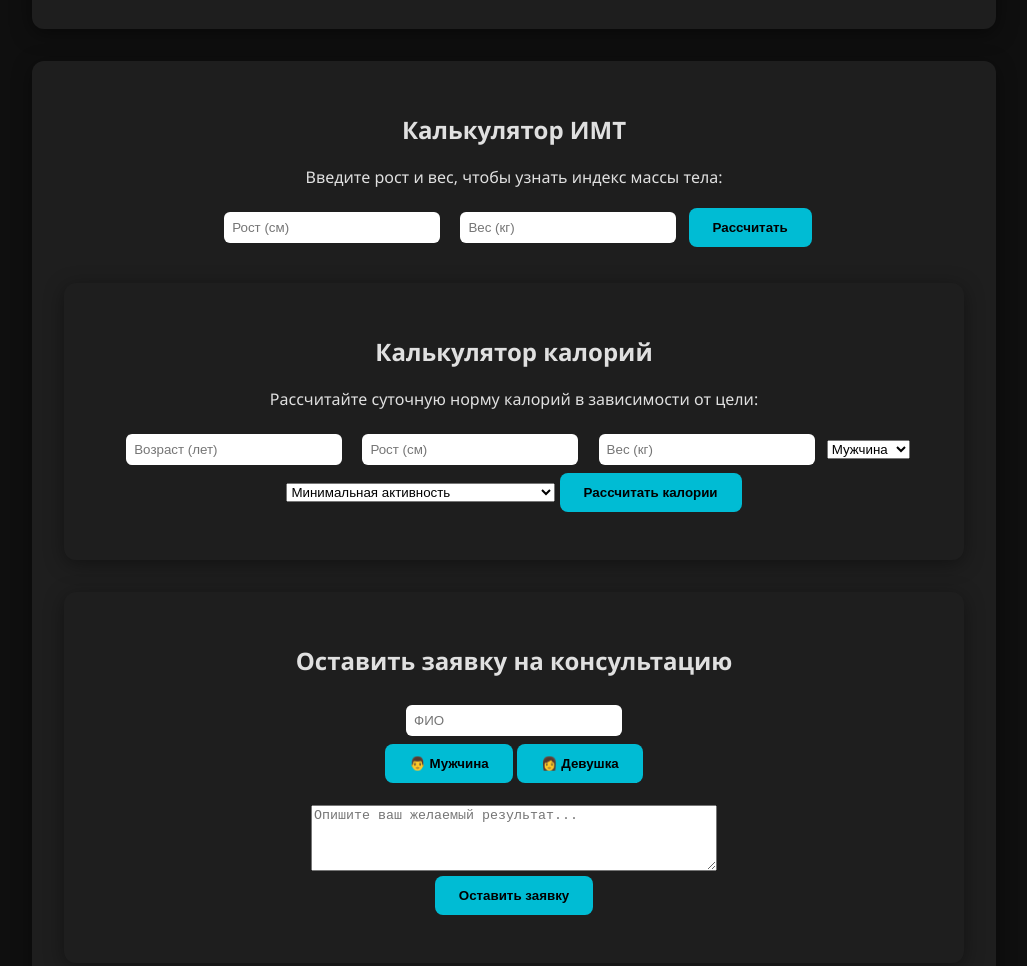
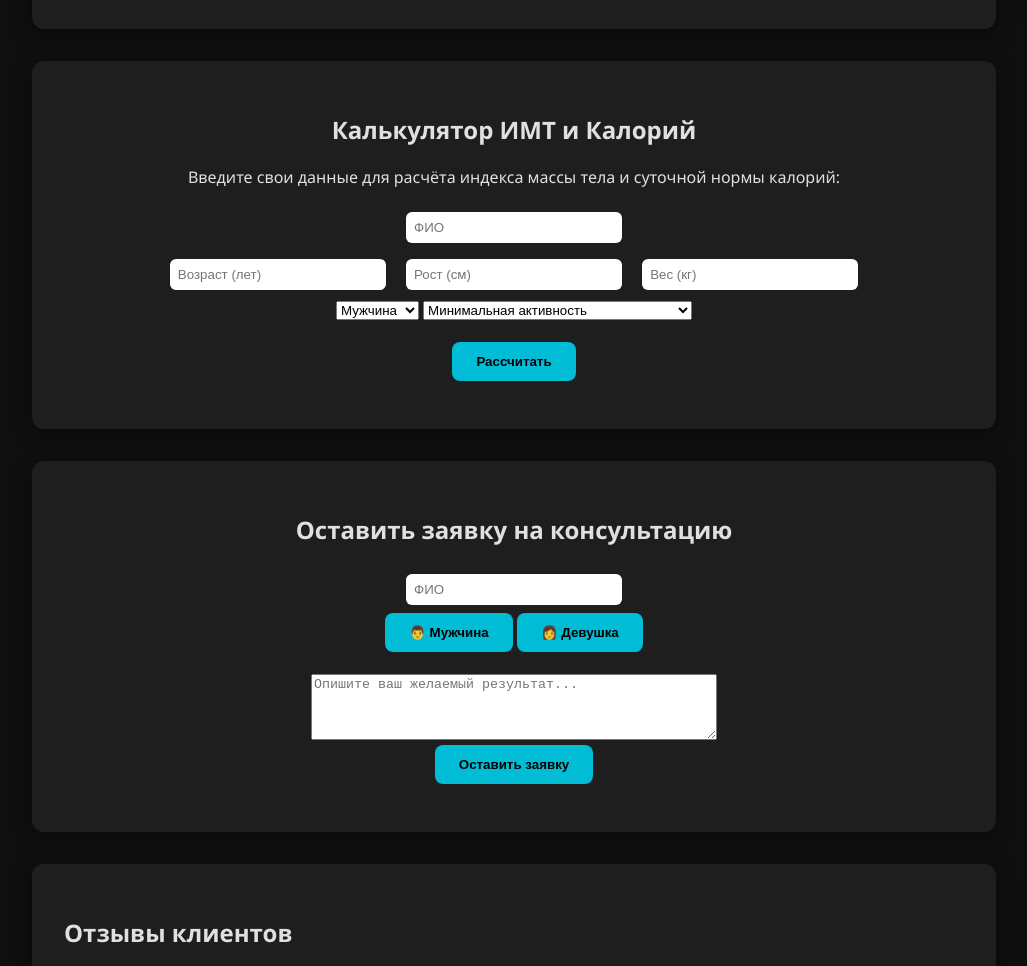
Before and after one commit to Chramz/skill, a plain HTML site: page index.html in a window 1280 px wide. Shown: the part 1323-2289 px from the top of the page, without its empty margins (126-1153 px from the left). Drawn offline with nearby package versions, Linux system fonts and the light colour scheme.

Commit message:
Add files via upload

```diff
--- a/index.html
+++ b/index.html
@@ -320,33 +320,74 @@ body {
 </div>
 </div>
 </section>
-<section class="imt-calculator" id="imt">
-<h2>Калькулятор ИМТ</h2>
-<p>Введите рост и вес, чтобы узнать индекс массы тела:</p>
-<input id="height" placeholder="Рост (см)" type="number"/>
-<input id="weight" placeholder="Вес (кг)" type="number"/>
-<button onclick="calculateIMT()">Рассчитать</button>
-<p id="imt-result"></p>
-<section class="imt-calculator" id="calories">
-<h2>Калькулятор калорий</h2>
-<p>Рассчитайте суточную норму калорий в зависимости от цели:</p>
-<input id="age" placeholder="Возраст (лет)" type="number"/>
-<input id="heightCal" placeholder="Рост (см)" type="number"/>
-<input id="weightCal" placeholder="Вес (кг)" type="number"/>
+
+<section class="imt-calculator" id="calculator">
+  <h2>Калькулятор ИМТ и Калорий</h2>
+  <p>Введите свои данные для расчёта индекса массы тела и суточной нормы калорий:</p>
+
+  <input id="fullname_calc" placeholder="ФИО" type="text" /><br/>
+  <input id="age" placeholder="Возраст (лет)" type="number" />
+  <input id="height" placeholder="Рост (см)" type="number" />
+  <input id="weight" placeholder="Вес (кг)" type="number" /><br/>
+
   <select id="gender">
     <option value="male">Мужчина</option>
     <option value="female">Женщина</option>
   </select>
+
   <select id="activity">
     <option value="1.2">Минимальная активность</option>
     <option value="1.375">Лёгкие нагрузки (1-3 дня в неделю)</option>
     <option value="1.55">Умеренные нагрузки (3-5 дней)</option>
     <option value="1.725">Высокие нагрузки (6-7 дней)</option>
     <option value="1.9">Очень высокие нагрузки (2 раза в день)</option>
-</select>
-<button onclick="calculateCalories()">Рассчитать калории</button>
-<p id="calorie-result"></p>
+  </select><br/><br/>
+
+  <button onclick="calculateCombined()">Рассчитать</button>
+  <p id="calc-result"></p>
 </section>
+
+<script>
+function calculateCombined() {
+  const height = parseFloat(document.getElementById('height').value) / 100;
+  const weight = parseFloat(document.getElementById('weight').value);
+  const age = parseInt(document.getElementById('age').value);
+  const gender = document.getElementById('gender').value;
+  const activity = parseFloat(document.getElementById('activity').value);
+
+  if (!height || !weight || !age || !activity) {
+    document.getElementById('calc-result').innerText = "Пожалуйста, заполните все поля.";
+    return;
+  }
+
+  const imt = (weight / (height * height)).toFixed(2);
+  let verdict = '';
+  if (imt < 18.5) verdict = 'Недостаточный вес';
+  else if (imt < 25) verdict = 'Норма';
+  else if (imt < 30) verdict = 'Избыточный вес';
+  else verdict = 'Ожирение';
+
+  let bmr;
+  if (gender === 'male') {
+    bmr = 10 * weight + 6.25 * (height * 100) - 5 * age + 5;
+  } else {
+    bmr = 10 * weight + 6.25 * (height * 100) - 5 * age - 161;
+  }
+
+  const maintenance = Math.round(bmr * activity);
+  const loss = Math.round(maintenance - 500);
+  const gain = Math.round(maintenance + 300);
+
+  document.getElementById('calc-result').innerText =
+    `Ваш ИМТ: ${imt} (${verdict})
+` +
+    `Поддержание веса: ${maintenance} ккал/день
+` +
+    `Для похудения: ${loss} ккал/день
+` +
+    `Для набора массы: ${gain} ккал/день`;
+}
+</script>
 
 <section class="imt-calculator" id="form">
 <h2>Оставить заявку на консультацию</h2>
```
Lines whose indentation alone changed are shown as unchanged.
